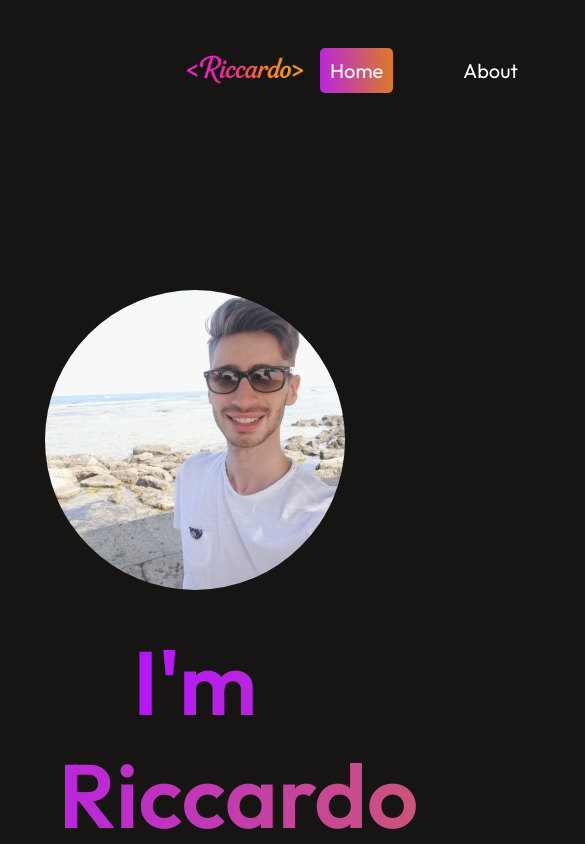
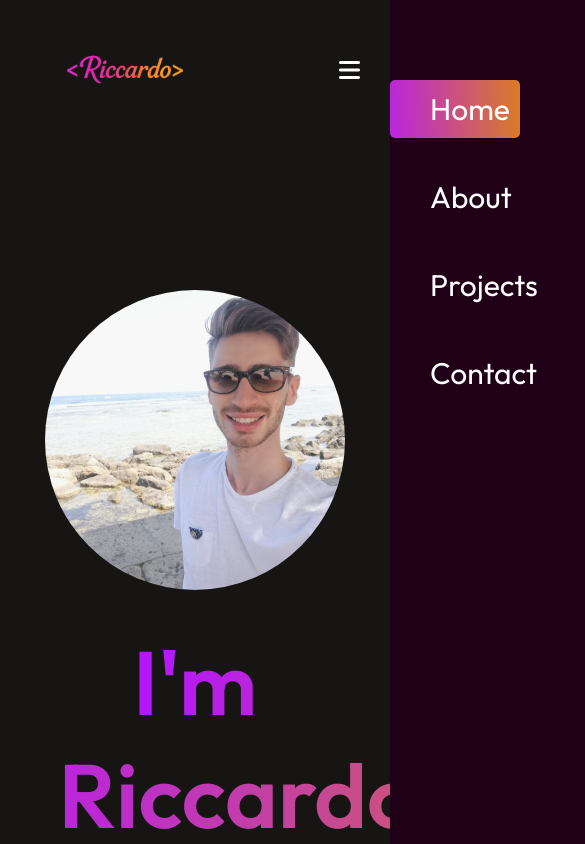
Before and after one commit to Riccardo-Giordanella/Portfolio, a React (Vite) app: page / in a window 390 px wide. Shown: the top 844 px of the page, 585 px wide, since content can reach past the window. Built offline with nearby package versions, Linux system fonts and the light colour scheme.

Commit message:
responsive navbar

```diff
--- a/src/Components/Contact.jsx
+++ b/src/Components/Contact.jsx
@@ -12,7 +12,7 @@ export default function Contact() {
   const onSubmit = async (event) => {
     event.preventDefault();
     setIsSubmitting(true);
-    setResult("Sending...");
+    setResult("Sending");
 
     const formData = new FormData(event.target);
     formData.append("access_key", "d6e1f5d4-f185-4b6e-8abd-31f670ec2438");
@@ -103,7 +103,15 @@ export default function Contact() {
             disabled={isSubmitting}
           >
             {isSubmitting ? (
-              <Hourglass size="40" bgOpacity="0.1" speed="1.75" color="white" />
+              <>
+                {result}{" "}
+                <Hourglass
+                  size="40"
+                  bgOpacity="0.1"
+                  speed="1.75"
+                  color="white"
+                />
+              </>
             ) : (
               "Submit"
             )}
--- a/src/Components/Footer.jsx
+++ b/src/Components/Footer.jsx
@@ -13,7 +13,7 @@ export default function Footer() {
         </div>
         <div className="footer-top-right">
           <div className="footer-email-input">
-            <i class="fa-solid fa-user"></i>
+            <i className="fa-solid fa-user"></i>
             <input type="email" placeholder="Enter your email" />
           </div>
           <div className="footer-subscribe">Subscribe</div>
--- a/src/Components/Navbar.css
+++ b/src/Components/Navbar.css
@@ -16,6 +16,7 @@
   list-style: none;
   gap: 60px;
   font-size: 20px;
+  transition: right 0.5s ease;
 }
 
 .nav-connect {
@@ -46,3 +47,63 @@
   text-decoration: none;
   color: white;
 }
+
+.nav-mob-close,
+.nav-mob-open {
+  display: none !important;
+}
+
+@media (max-width: 768px) {
+  .navbar {
+    margin: 20px 50px;
+  }
+
+  .nav-connect {
+    display: none;
+  }
+
+  /* Hamburger */
+  .nav-mob-open {
+    display: block !important;
+    position: fixed;
+    right: 30px;
+    font-size: 24px;
+    cursor: pointer;
+    z-index: 3;
+  }
+
+  /* Icona chiudi */
+  .nav-mob-close {
+    display: block !important;
+    position: absolute;
+    top: 30px;
+    right: 30px;
+    font-size: 24px;
+    cursor: pointer;
+  }
+
+  .nav-menu {
+    position: fixed;
+    flex-direction: column;
+    align-items: flex-start;
+    top: 0;
+    gap: 30px;
+    background-color: #1f0016;
+    width: 350px;
+    height: 100%;
+    z-index: 2;
+    right: -350px; /* nascosto di default */
+    padding-top: 80px;
+  }
+
+  .nav-menu.open {
+    right: 0; /* visibile quando è aperto */
+  }
+
+  .nav-menu li {
+    font-size: 30px;
+    padding-left: 40px;
+    flex-direction: row;
+    gap: 20px;
+  }
+}
--- a/src/Components/Navbar.jsx
+++ b/src/Components/Navbar.jsx
@@ -5,26 +5,54 @@ import AnchorLink from "react-anchor-link-smooth-scroll";
 
 export default function Navbar() {
   const [menu, setMenu] = useState("home");
+  const [isOpen, setIsOpen] = useState(false);
 
   const navItems = ["home", "about", "projects", "contact"];
+
+  const toggleMenu = () => setIsOpen(!isOpen);
 
   return (
     <nav className="navbar">
       <img src={logo} alt="Logo" className="logo" />
-      <ul className="nav-menu">
+
+      {/* Icona hamburger (mostrata solo se menu chiuso in mobile) */}
+      {!isOpen && (
+        <i
+          className="fa-solid fa-bars nav-mob-open"
+          style={{ color: "#ffffff" }}
+          onClick={toggleMenu}
+        />
+      )}
+
+      <ul className={`nav-menu ${isOpen ? "open" : ""}`}>
+        {/* Icona chiudi (mostrata solo se menu aperto) */}
+        {isOpen && (
+          <i
+            className="fa-solid fa-xmark nav-mob-close"
+            style={{ color: "#ffffff" }}
+            onClick={toggleMenu}
+          />
+        )}
+
         {navItems.map((item) => (
-          <AnchorLink className="anchor-link" offset={50} href={`#${item}`}>
-            <li
-              key={item}
-              className={menu === item ? "active" : ""}
-              onClick={() => setMenu(item)}
-            >
+          <li
+            key={item}
+            className={menu === item ? "active" : ""}
+            onClick={() => {
+              setMenu(item);
+              setIsOpen(false); // Chiude il menu dopo il click
+            }}
+          >
+            <AnchorLink className="anchor-link" offset={50} href={`#${item}`}>
               {item.charAt(0).toUpperCase() + item.slice(1)}
-            </li>
-          </AnchorLink>
+            </AnchorLink>
+          </li>
         ))}
       </ul>
-      <AnchorLink className="anchor-link" offset={50} href="#contact"><div className="nav-connect">Connect with me</div></AnchorLink>
+
+      <AnchorLink className="anchor-link" offset={50} href="#contact">
+        <div className="nav-connect">Connect with me</div>
+      </AnchorLink>
     </nav>
   );
 }
```
